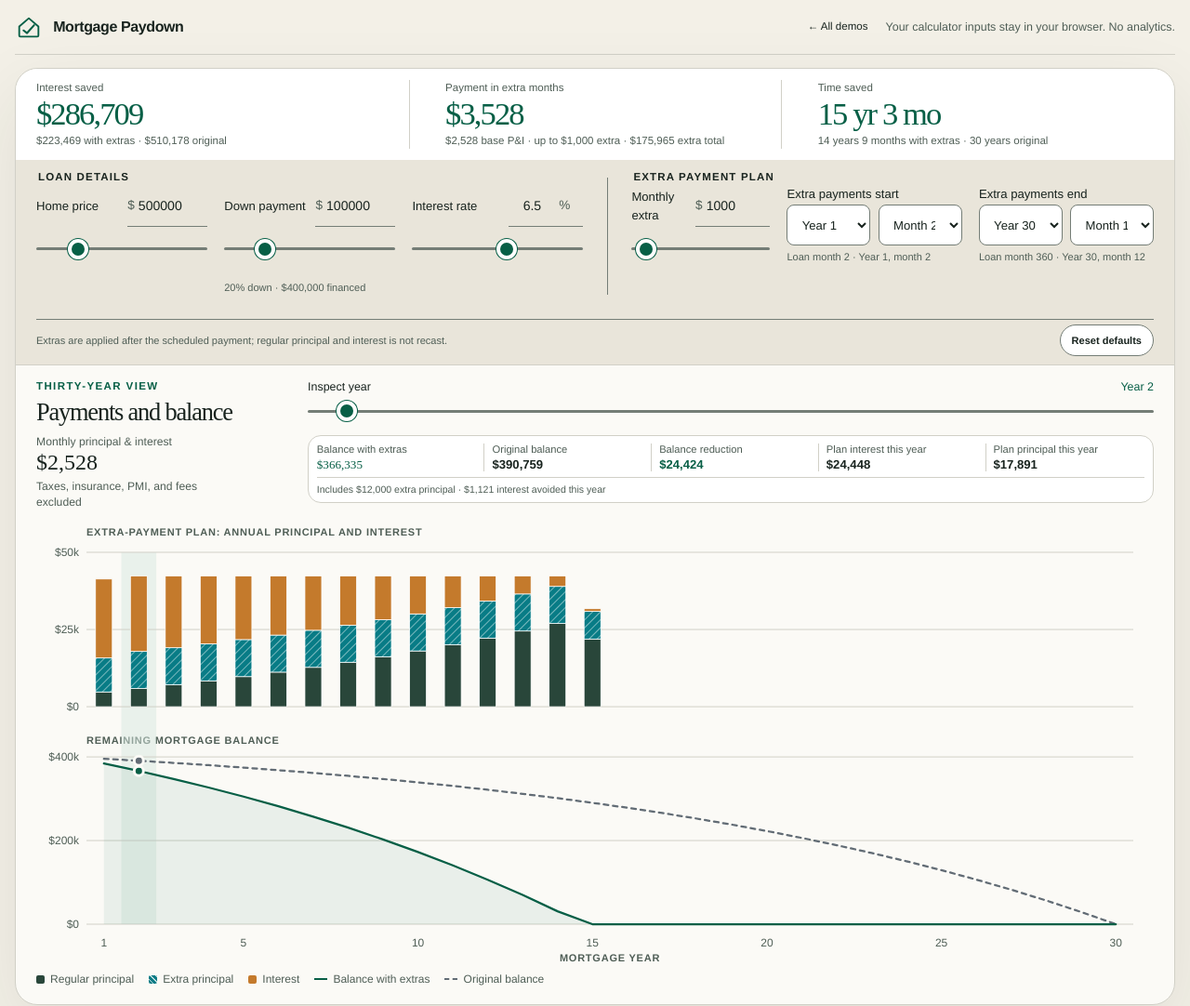
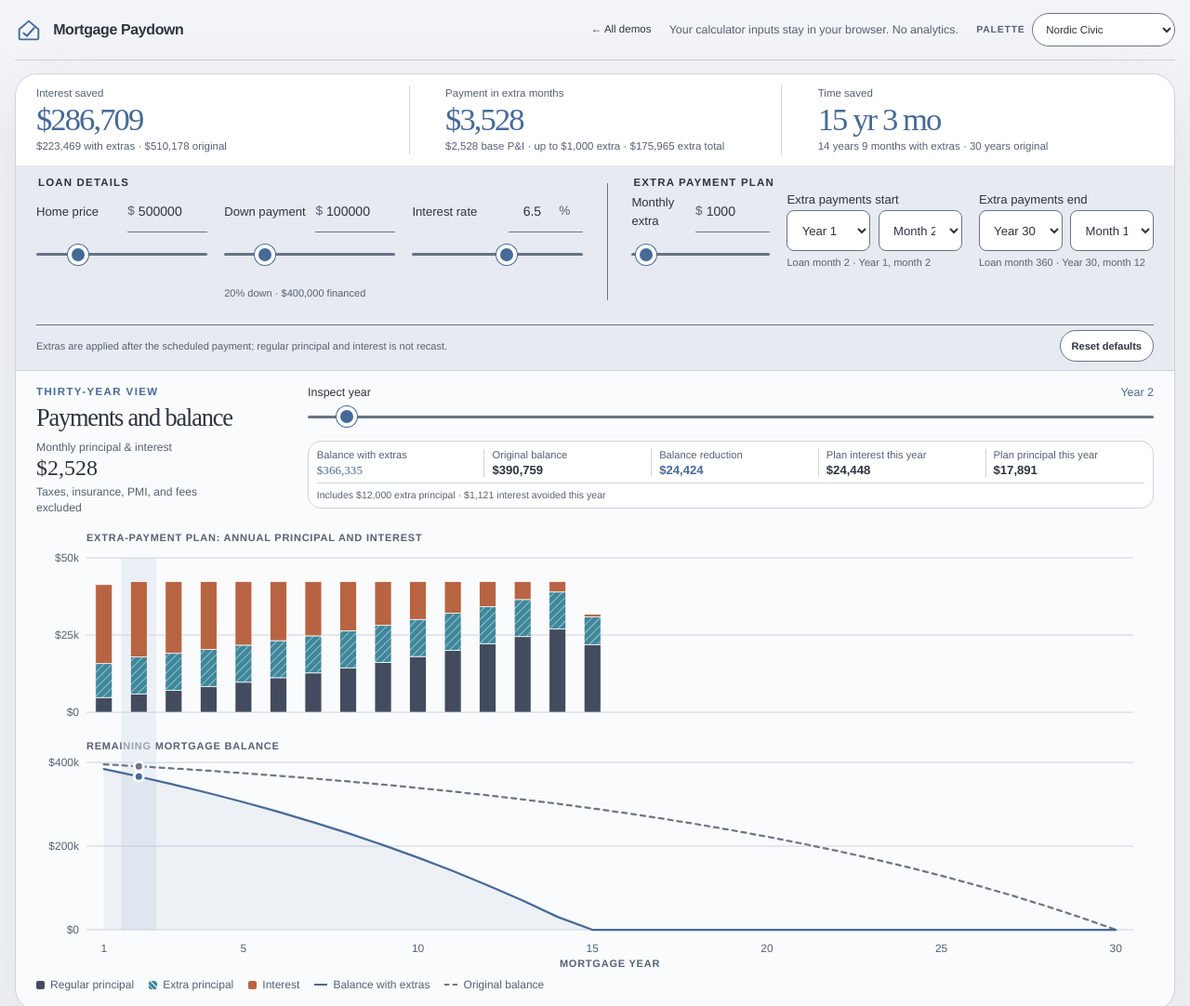
Before and after one commit to zergmutalisp/designscapes, a website: page demos/mortgage-paydown/index.html in a window 1280 px wide. Shown: the top 1082 px of the page at 93% size. Drawn offline with Linux system fonts and the light colour scheme.

Commit message:
Add selectable mortgage color themes

```diff
--- a/demos/mortgage-paydown/app.js
+++ b/demos/mortgage-paydown/app.js
@@ -10,6 +10,8 @@ import { calculateMortgage } from './mortgage-core.js';
   const inspectYear = byId('inspect-year');
   const calculationStatus = byId('calculation-status');
   const resetButton = byId('reset-calculator');
+  const themeSelect = byId('theme-select');
+  const themeColor = document.querySelector('meta[name="theme-color"]');
   const defaults = {
     price: 500000,
     downPayment: 100000,
@@ -77,6 +79,15 @@ import { calculateMortgage } from './mortgage-core.js';
 
   function clamp(value, min, max) {
     return Math.min(max, Math.max(min, value));
+  }
+
+  function setTheme(theme) {
+    document.documentElement.dataset.theme = theme;
+    requestAnimationFrame(() => {
+      themeColor.content = getComputedStyle(document.documentElement)
+        .getPropertyValue('--paper')
+        .trim();
+    });
   }
 
   function decimals(value) {
@@ -795,11 +806,13 @@ import { calculateMortgage } from './mortgage-core.js';
   chart.addEventListener('lostpointercapture', cancelChartDrag);
 
   resetButton.addEventListener('click', resetCalculator);
+  themeSelect.addEventListener('change', () => setTheme(themeSelect.value));
 
   const resizeObserver = new ResizeObserver(() => renderChart());
   resizeObserver.observe(chartShell);
 
   populatePickers();
+  setTheme(themeSelect.value);
   syncDownForPrice();
   model = calculate();
   displayedPlan = model.plan.years.map(year => ({ ...year }));
--- a/demos/mortgage-paydown/index.html
+++ b/demos/mortgage-paydown/index.html
@@ -1,13 +1,13 @@
 <!doctype html>
-<html lang="en">
+<html lang="en" data-theme="nordic-civic">
 <head>
   <meta charset="utf-8">
   <meta name="viewport" content="width=device-width, initial-scale=1">
   <meta name="description" content="See how extra mortgage payments change lifetime interest and payoff timing.">
-  <meta name="theme-color" content="#f2efe7">
+  <meta name="theme-color" content="#f2f4f7">
   <title>Mortgage Paydown — Extra Payment Calculator</title>
-  <link rel="stylesheet" href="styles.css?v=20260710g">
-  <script type="module" src="app.js?v=20260710g"></script>
+  <link rel="stylesheet" href="styles.css?v=20260710h">
+  <script type="module" src="app.js?v=20260710h"></script>
 </head>
 <body>
   <a class="skip-link" href="#calculator">Skip to calculator</a>
@@ -23,6 +23,15 @@
     <div class="site-header-meta">
       <a href="../../">← All demos</a>
       <p>Your calculator inputs stay in your browser. No analytics.</p>
+      <div class="theme-control">
+        <label for="theme-select">Palette</label>
+        <select id="theme-select" aria-label="Color theme">
+          <option value="nordic-civic" selected>Nordic Civic</option>
+          <option value="solarized-editorial">Solarized Editorial</option>
+          <option value="cobalt-ledger">Cobalt Ledger</option>
+          <option value="muted-plum">Muted Plum</option>
+        </select>
+      </div>
     </div>
   </header>
 
--- a/demos/mortgage-paydown/styles.css
+++ b/demos/mortgage-paydown/styles.css
@@ -1,24 +1,95 @@
 :root {
   color-scheme: light;
-  --paper: #f3f0e7;
-  --surface: #fbfaf6;
+  --paper: #f2f4f7;
+  --surface: #fafbfc;
   --surface-strong: #ffffff;
-  --control-surface: #e9e5da;
-  --ink: #18231e;
-  --muted: #4f5e56;
-  --faint: #727d76;
-  --line: #d1d0c7;
-  --line-strong: #747d76;
-  --accent: #075f46;
-  --accent-soft: #d8e9e2;
-  --principal: #29463a;
-  --extra: #087c86;
-  --interest: #c47a2c;
-  --original: #626c75;
-  --focus: #075f46;
-  --error: #8d352f;
-  --shadow: 0 28px 80px rgba(32, 40, 34, 0.09);
+  --control-surface: #e7eaf0;
+  --ink: #2e3440;
+  --muted: #566174;
+  --faint: #697386;
+  --line: #cdd3dc;
+  --line-strong: #697386;
+  --accent: #466a97;
+  --accent-soft: #dce6f1;
+  --principal: #434c5e;
+  --extra: #3f879b;
+  --interest: #b86443;
+  --original: #6e7787;
+  --focus: #466a97;
+  --error: #a9444f;
+  --shadow: 0 28px 80px rgba(46, 52, 64, 0.1);
+  --tooltip-shadow: 0 14px 35px rgba(46, 52, 64, 0.14);
+  --sticky-shadow: 0 8px 24px rgba(46, 52, 64, 0.13);
   --radius: 24px;
+}
+
+:root[data-theme="solarized-editorial"] {
+  --paper: #fdf6e3;
+  --surface: #fffdf6;
+  --surface-strong: #ffffff;
+  --control-surface: #eee8d5;
+  --ink: #073642;
+  --muted: #526b72;
+  --faint: #63777b;
+  --line: #d8d1bd;
+  --line-strong: #718487;
+  --accent: #1f6fa8;
+  --accent-soft: #dceaf0;
+  --principal: #36555c;
+  --extra: #16867f;
+  --interest: #a86100;
+  --original: #718087;
+  --focus: #1f6fa8;
+  --error: #b83f35;
+  --shadow: 0 28px 80px rgba(7, 54, 66, 0.1);
+  --tooltip-shadow: 0 14px 35px rgba(7, 54, 66, 0.14);
+  --sticky-shadow: 0 8px 24px rgba(7, 54, 66, 0.13);
+}
+
+:root[data-theme="cobalt-ledger"] {
+  --paper: #f4f1ea;
+  --surface: #fffdfc;
+  --surface-strong: #ffffff;
+  --control-surface: #e8e5de;
+  --ink: #252932;
+  --muted: #5b6471;
+  --faint: #69727f;
+  --line: #d2d0ca;
+  --line-strong: #757d88;
+  --accent: #315c9b;
+  --accent-soft: #dde6f3;
+  --principal: #3e4857;
+  --extra: #397f99;
+  --interest: #b75c3e;
+  --original: #777f8b;
+  --focus: #315c9b;
+  --error: #a63d35;
+  --shadow: 0 28px 80px rgba(37, 41, 50, 0.1);
+  --tooltip-shadow: 0 14px 35px rgba(37, 41, 50, 0.14);
+  --sticky-shadow: 0 8px 24px rgba(37, 41, 50, 0.13);
+}
+
+:root[data-theme="muted-plum"] {
+  --paper: #f7f3ed;
+  --surface: #fffcf8;
+  --surface-strong: #ffffff;
+  --control-surface: #ebe5e1;
+  --ink: #292331;
+  --muted: #625a68;
+  --faint: #7a7280;
+  --line: #d7d0d3;
+  --line-strong: #7d7480;
+  --accent: #67517f;
+  --accent-soft: #e8dfee;
+  --principal: #414957;
+  --extra: #3f8295;
+  --interest: #b7792f;
+  --original: #827c87;
+  --focus: #67517f;
+  --error: #a64343;
+  --shadow: 0 28px 80px rgba(41, 35, 49, 0.1);
+  --tooltip-shadow: 0 14px 35px rgba(41, 35, 49, 0.14);
+  --sticky-shadow: 0 8px 24px rgba(41, 35, 49, 0.13);
 }
 
 * {
@@ -87,6 +158,33 @@ a {
   display: flex;
   align-items: center;
   gap: 1.2rem;
+}
+
+.theme-control {
+  display: inline-flex;
+  align-items: center;
+  gap: 0.45rem;
+}
+
+.theme-control label {
+  color: var(--muted);
+  font-size: 0.65rem;
+  font-weight: 600;
+  letter-spacing: 0.08em;
+  text-transform: uppercase;
+}
+
+.theme-control select {
+  min-height: 36px;
+  max-width: 176px;
+  padding: 0.38rem 1.8rem 0.38rem 0.65rem;
+  border: 1px solid var(--line-strong);
+  border-radius: 999px;
+  background-color: var(--surface-strong);
+  color: var(--ink);
+  font-size: 0.72rem;
+  font-weight: 500;
+  cursor: pointer;
 }
 
 .site-header-meta a {
@@ -637,7 +735,7 @@ button:focus-visible {
   border: 1px solid var(--line);
   border-radius: 12px;
   background: var(--surface-strong);
-  box-shadow: 0 14px 35px rgba(23, 32, 25, 0.12);
+  box-shadow: var(--tooltip-shadow);
   color: var(--ink);
   font-size: 0.72rem;
   pointer-events: none;
@@ -969,11 +1067,41 @@ footer p {
   }
 
   .site-header {
+    gap: 0.5rem;
     padding: 20px 0;
   }
 
   .site-header p {
     display: none;
+  }
+
+  .site-header-meta {
+    gap: 0.5rem;
+  }
+
+  .site-header-meta > a {
+    display: none;
+  }
+
+  .brand {
+    gap: 0.45rem;
+    font-size: 0.88rem;
+  }
+
+  .brand-mark {
+    width: 26px;
+    height: 26px;
+  }
+
+  .theme-control label {
+    display: none;
+  }
+
+  .theme-control select {
+    width: 112px;
+    min-height: 36px;
+    padding-left: 0.55rem;
+    font-size: 0.66rem;
   }
 
   .intro {
@@ -1007,7 +1135,7 @@ footer p {
     grid-template-columns: repeat(3, minmax(0, 1fr));
     padding: 12px 10px;
     border-radius: 18px 18px 0 0;
-    box-shadow: 0 8px 24px rgba(32, 40, 34, 0.11);
+    box-shadow: var(--sticky-shadow);
   }
 
   .result-summary article {
```
Also changed, not shown: DEVELOPMENT_TIMELINE.md (+9 -0 lines), tests/mortgage-paydown.spec.mjs (+30 -1 lines).
